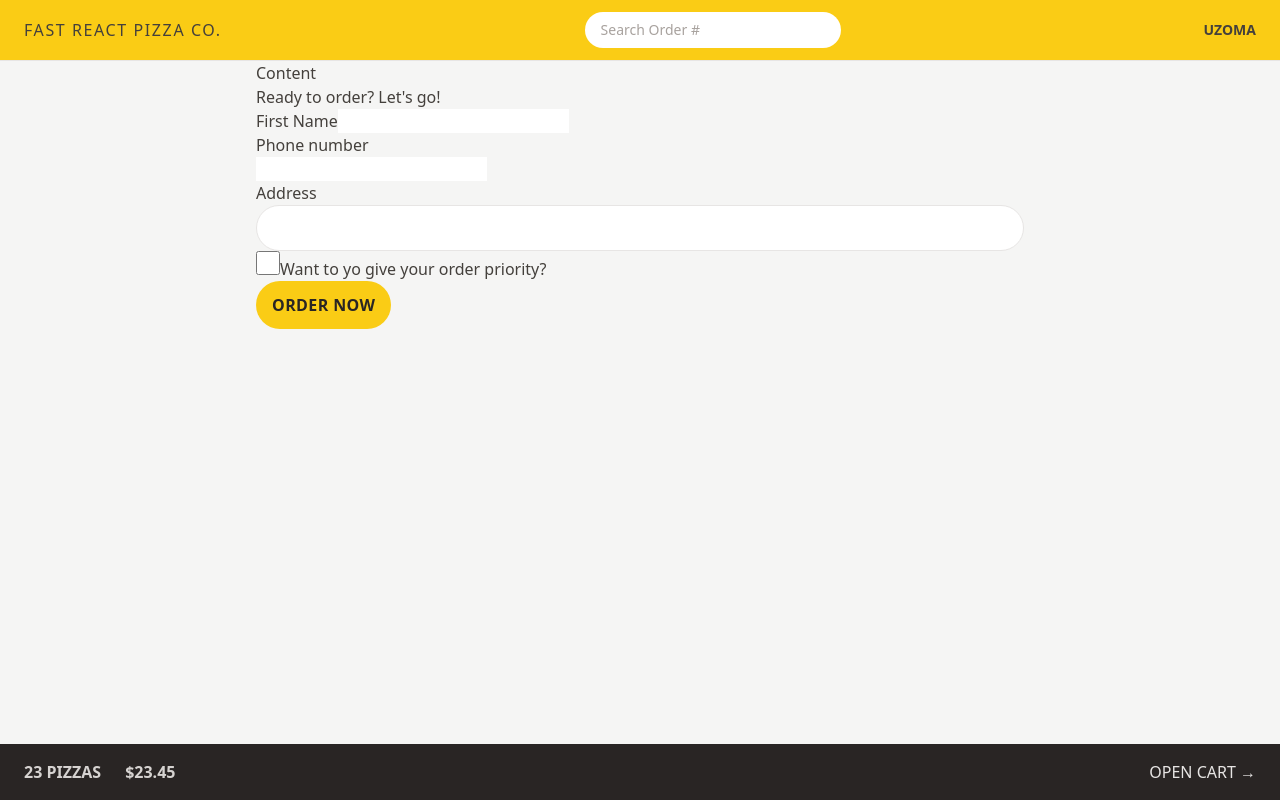
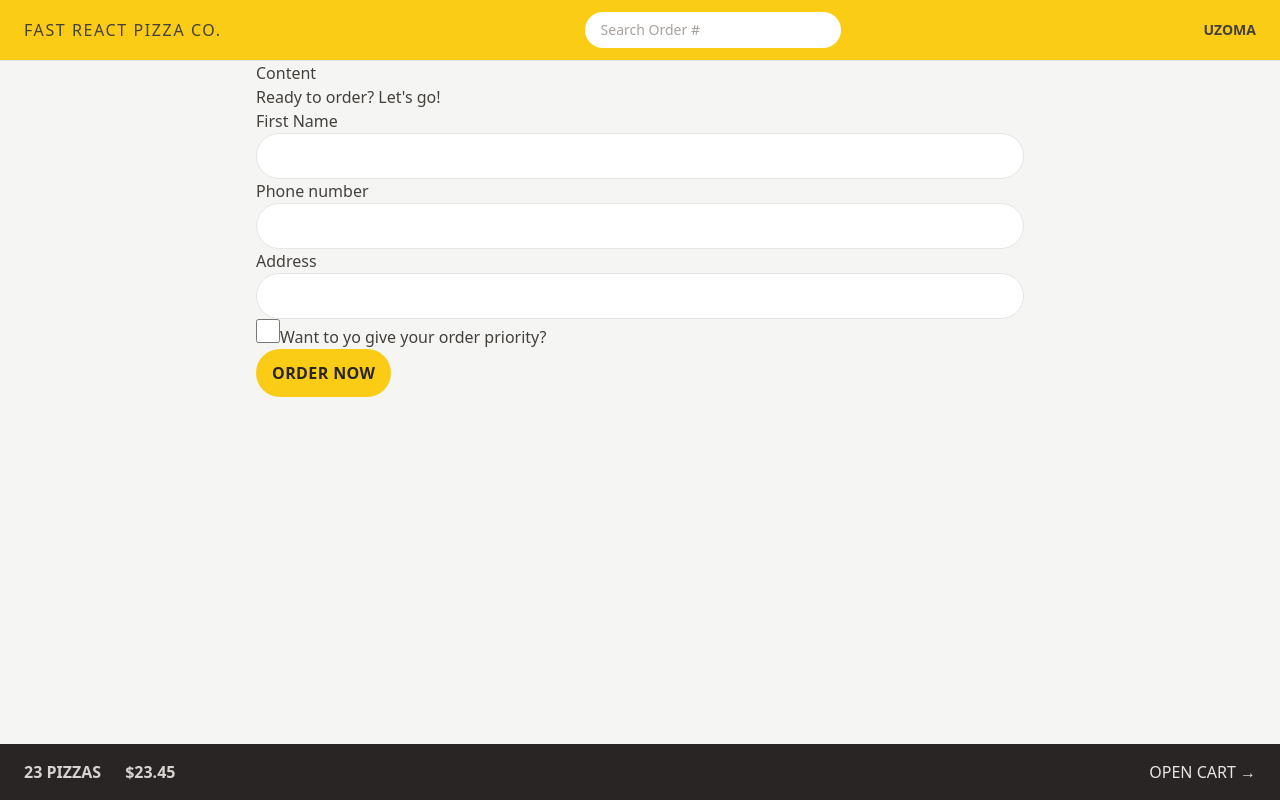
Before and after one commit to UzomaAkpala/new-fast-pizza-app, a React (Vite) app: page /order/new in a window 1280 px wide. Built offline with nearby package versions, Linux system fonts and the light colour scheme.

Commit message:
Reusing styles with @apply

```diff
--- a/src/features/order/CreateOrder.jsx
+++ b/src/features/order/CreateOrder.jsx
@@ -49,13 +49,13 @@
       <Form method="POST">
         <div>
           <label>First Name</label>
-          <input type="text" name="customer" required />
+          <input className="input" type="text" name="customer" required />
         </div>
 
         <div>
           <label>Phone number</label>
           <div>
-            <input type="tel" name="phone" required />
+            <input className="input" type="tel" name="phone" required />
           </div>
           {formErrors?.phone && <p>{formErrors.phone}</p>}
         </div>
@@ -63,12 +63,7 @@
         <div>
           <label>Address</label>
           <div>
-            <input
-              className="w-full rounded-full border border-stone-200 px-4 py-2 text-sm transition-all duration-300 placeholder:text-stone-400 focus:outline-none focus:ring focus:ring-yellow-400 md:px-6 md:py-3"
-              type="text"
-              name="address"
-              required
-            />
+            <input className="input" type="text" name="address" required />
           </div>
         </div>
 
--- a/src/index.css
+++ b/src/index.css
@@ -1,6 +1,12 @@
 @tailwind base;
 @tailwind components;
 @tailwind utilities;
+
+@layer components {
+  .input {
+    @apply w-full rounded-full border border-stone-200 px-4 py-2 text-sm transition-all duration-300 placeholder:text-stone-400 focus:outline-none focus:ring focus:ring-yellow-400 md:px-6 md:py-3;
+  }
+}
 
 /* body {
   font-family: system-ui, -apple-system, BlinkMacSystemFont, 'Segoe UI', Roboto,
@@ -21,22 +27,37 @@
   width: 45px;
   aspect-ratio: 0.75;
   --c: no-repeat linear-gradient(#333 0 0);
-  background: var(--c) 0% 50%, var(--c) 50% 50%, var(--c) 100% 50%;
+  background:
+    var(--c) 0% 50%,
+    var(--c) 50% 50%,
+    var(--c) 100% 50%;
   background-size: 20% 50%;
   animation: loading 1s infinite linear;
 }
 
 @keyframes loading {
   20% {
-    background-position: 0% 0%, 50% 50%, 100% 50%;
+    background-position:
+      0% 0%,
+      50% 50%,
+      100% 50%;
   }
   40% {
-    background-position: 0% 100%, 50% 0%, 100% 50%;
+    background-position:
+      0% 100%,
+      50% 0%,
+      100% 50%;
   }
   60% {
-    background-position: 0% 50%, 50% 100%, 100% 0%;
+    background-position:
+      0% 50%,
+      50% 100%,
+      100% 0%;
   }
   80% {
-    background-position: 0% 50%, 50% 50%, 100% 100%;
+    background-position:
+      0% 50%,
+      50% 50%,
+      100% 100%;
   }
 }
```
